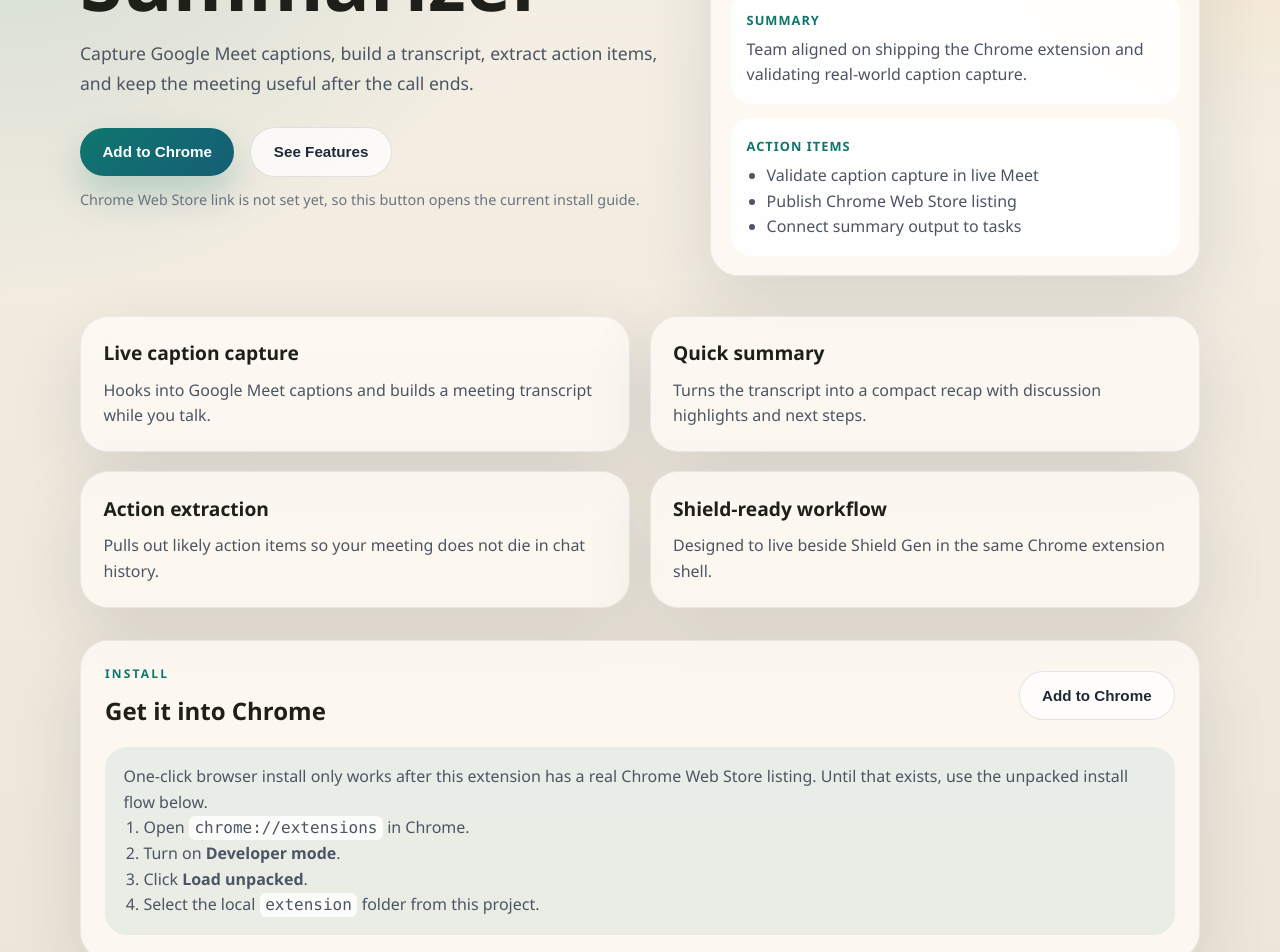
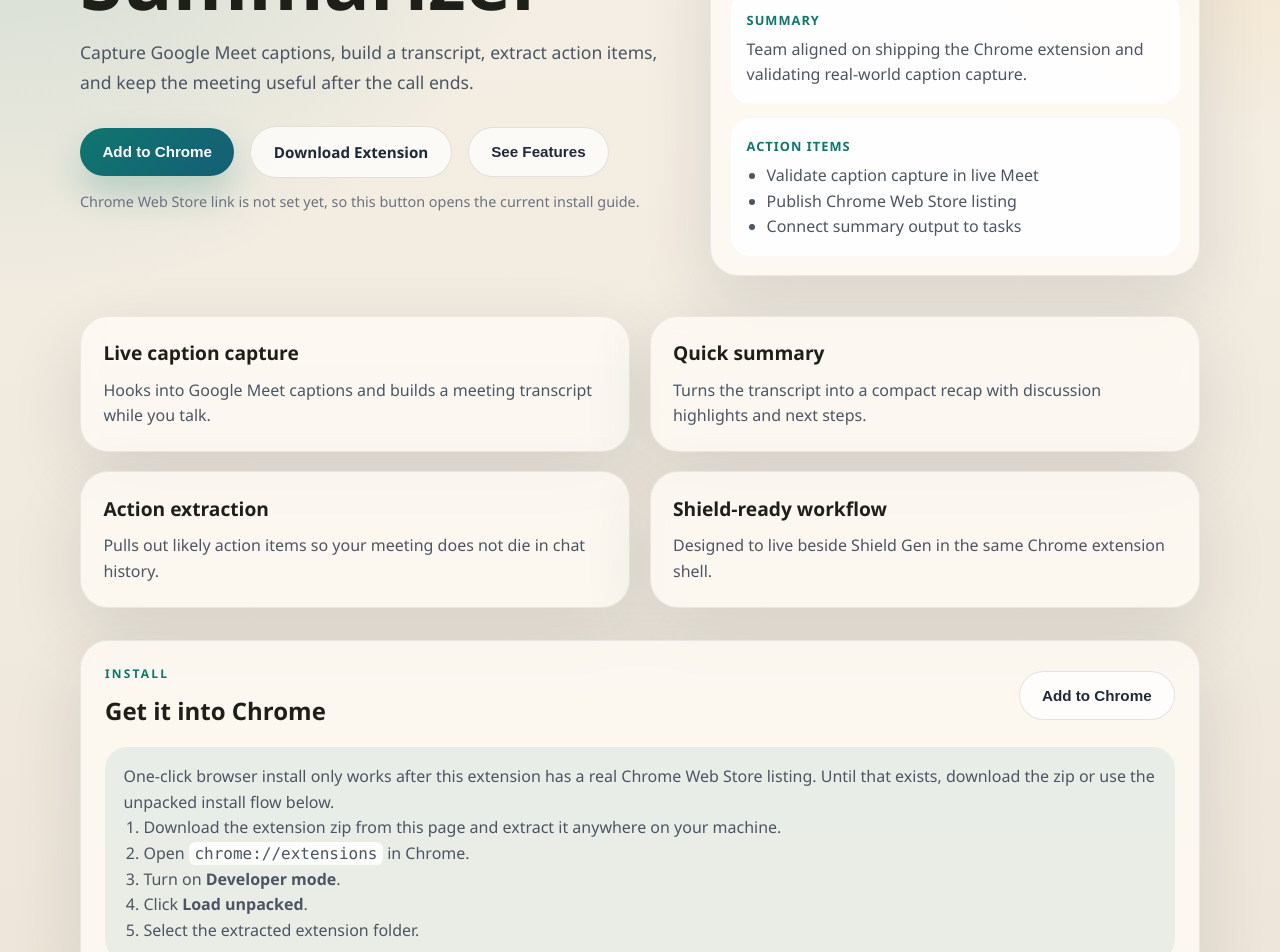
Before and after one commit to thomasderickevan/todo, a React (Vite) app: page /meet-summarizer in a window 1280 px wide. Shown: the part 320-1272 px from the top of the page. Built offline with nearby package versions, Linux system fonts and the light colour scheme; no server answers.

Commit message:
Add downloadable Meet extension package

```diff
--- a/src/App.tsx
+++ b/src/App.tsx
@@ -12,7 +12,7 @@
   return (
     <AuthProvider>
       <Routes>
-        <Route path="/" element={<TodoApp />} />
+        <Route path="/" element={<MainPortal />} />
         <Route path="/todo" element={<TodoApp />} />
         <Route path="/portal" element={<MainPortal />} />
         <Route path="/voicenotes" element={<VoiceNotes />} />
--- a/src/components/MeetSummarizerLanding.css
+++ b/src/components/MeetSummarizerLanding.css
@@ -75,6 +75,13 @@
   font-weight: 700;
   cursor: pointer;
   transition: transform 0.2s ease, box-shadow 0.2s ease, opacity 0.2s ease;
+}
+
+.meet-secondary-link {
+  display: inline-flex;
+  align-items: center;
+  justify-content: center;
+  text-decoration: none;
 }
 
 .meet-primary-btn {
--- a/src/components/MeetSummarizerLanding.tsx
+++ b/src/components/MeetSummarizerLanding.tsx
@@ -4,6 +4,7 @@
 import './MeetSummarizerLanding.css';
 
 const CHROME_WEB_STORE_URL = '';
+const EXTENSION_DOWNLOAD_URL = '/downloads/endeavor-shield-meet-extension.zip';
 
 const featureList = [
   {
@@ -63,6 +64,9 @@
               <button className="meet-primary-btn" onClick={handleAddToChrome}>
                 Add to Chrome
               </button>
+              <a className="meet-secondary-btn meet-secondary-link" href={EXTENSION_DOWNLOAD_URL} download>
+                Download Extension
+              </a>
               <button
                 className="meet-secondary-btn"
                 onClick={() => {
@@ -133,13 +137,14 @@
               <div className="meet-install-guide">
                 <p>
                   One-click browser install only works after this extension has a real Chrome Web Store listing.
-                  Until that exists, use the unpacked install flow below.
+                  Until that exists, download the zip or use the unpacked install flow below.
                 </p>
                 <ol>
+                  <li>Download the extension zip from this page and extract it anywhere on your machine.</li>
                   <li>Open <code>chrome://extensions</code> in Chrome.</li>
                   <li>Turn on <strong>Developer mode</strong>.</li>
                   <li>Click <strong>Load unpacked</strong>.</li>
-                  <li>Select the local <code>extension</code> folder from this project.</li>
+                  <li>Select the extracted extension folder.</li>
                 </ol>
               </div>
             )}
```
Also changed, not shown: 1 other file (tests, documents, lock files or other folders).
